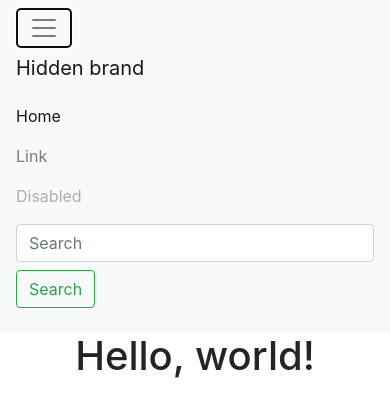
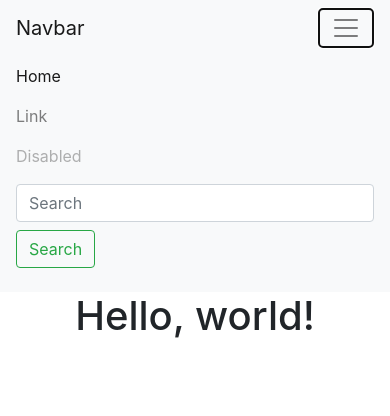
Before and after one commit to masyud123/black_wolf, a plain HTML site: page index.html in a window 390 px wide. Both pictures are taken after a click on the button "Toggle navigation". Drawn offline with nearby package versions, Linux system fonts and the light colour scheme.

Commit message:
Update navbar index.html

```diff
--- a/index.html
+++ b/index.html
@@ -12,11 +12,12 @@
   </head>
   <body>
     <nav class="navbar navbar-expand-lg navbar-light bg-light">
-  <button class="navbar-toggler" type="button" data-toggle="collapse" data-target="#navbarTogglerDemo01" aria-controls="navbarTogglerDemo01" aria-expanded="false" aria-label="Toggle navigation">
+  <a class="navbar-brand" href="#">Navbar</a>
+  <button class="navbar-toggler" type="button" data-toggle="collapse" data-target="#navbarTogglerDemo02" aria-controls="navbarTogglerDemo02" aria-expanded="false" aria-label="Toggle navigation">
     <span class="navbar-toggler-icon"></span>
   </button>
-  <div class="collapse navbar-collapse" id="navbarTogglerDemo01">
-    <a class="navbar-brand" href="#">Hidden brand</a>
+
+  <div class="collapse navbar-collapse" id="navbarTogglerDemo02">
     <ul class="navbar-nav mr-auto mt-2 mt-lg-0">
       <li class="nav-item active">
         <a class="nav-link" href="#">Home <span class="sr-only">(current)</span></a>
@@ -29,7 +30,7 @@
       </li>
     </ul>
     <form class="form-inline my-2 my-lg-0">
-      <input class="form-control mr-sm-2" type="search" placeholder="Search" aria-label="Search">
+      <input class="form-control mr-sm-2" type="search" placeholder="Search">
       <button class="btn btn-outline-success my-2 my-sm-0" type="submit">Search</button>
     </form>
   </div>
```
